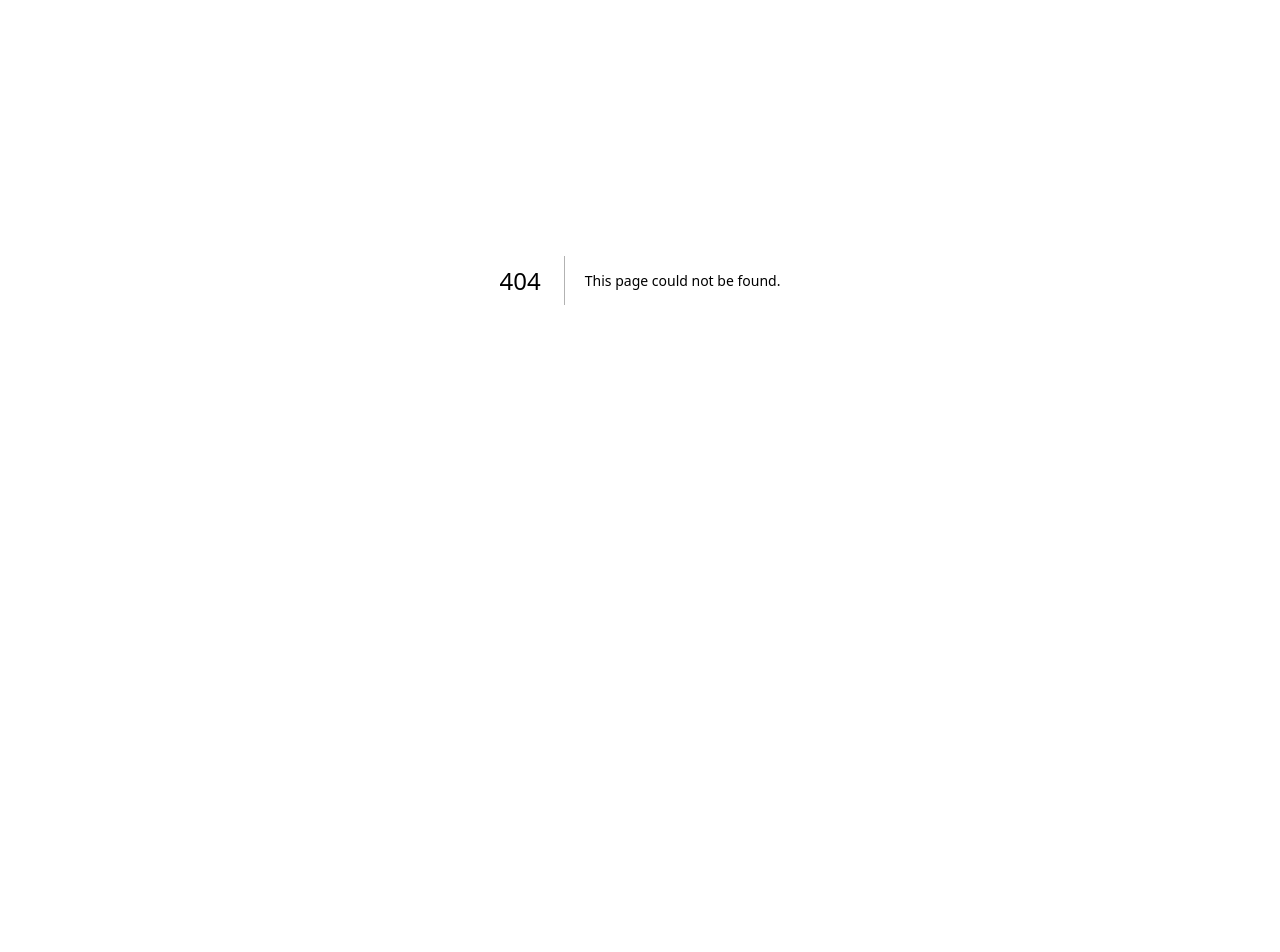
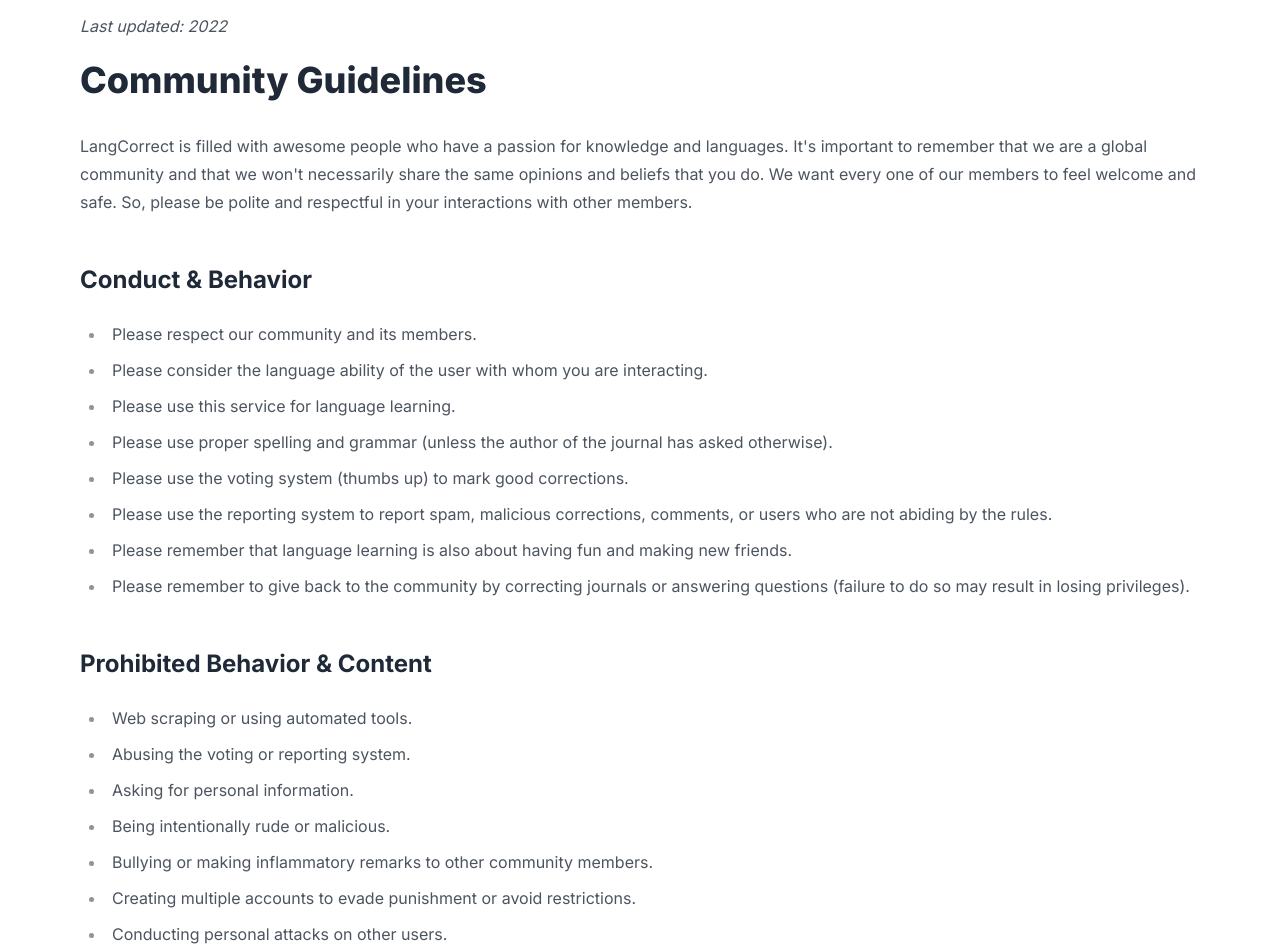
Before and after one commit to LangCorrect/client, a Next.js app: page /community-guidelines in a window 1280 px wide. Before the commit this address had no page. Shown: the part 120-1072 px from the top of the page. Before the commit the page ends 800 px from the top, so only its background shows below. Built offline with nearby package versions, Linux system fonts and the light colour scheme.

Commit message:
feat(Community-Guidelines): Add community guidelines page
Fix #14

```diff
--- /dev/null
+++ b/app/community-guidelines/page.mdx
@@ -0,0 +1,46 @@
+import MDXLayout from '../_components/MDXLayout';
+
+_Last updated: 2022_
+
+
+# Community Guidelines
+
+LangCorrect is filled with awesome people who have a passion for knowledge and languages. It's important to remember that we are a global community and that we won't necessarily share the same opinions and beliefs that you do. We want every one of our members to feel welcome and safe. So, please be polite and respectful in your interactions with other members.
+
+## Conduct & Behavior
+
+- Please respect our community and its members.
+- Please consider the language ability of the user with whom you are interacting.
+- Please use this service for language learning.
+- Please use proper spelling and grammar (unless the author of the journal has asked otherwise).
+- Please use the voting system (thumbs up) to mark good corrections.
+- Please use the reporting system to report spam, malicious corrections, comments, or users who are not abiding by the rules.
+- Please remember that language learning is also about having fun and making new friends.
+- Please remember to give back to the community by correcting journals or answering questions (failure to do so may result in losing privileges).
+
+## Prohibited Behavior & Content
+
+- Web scraping or using automated tools.
+- Abusing the voting or reporting system.
+- Asking for personal information.
+- Being intentionally rude or malicious.
+- Bullying or making inflammatory remarks to other community members.
+- Creating multiple accounts to evade punishment or avoid restrictions.
+- Conducting personal attacks on other users.
+- Getting involved in conflicts between other members (doing so will make you a participant and, as such, you will bear equal responsibility).
+- Discussing religion, political problems, or subjects that are controversial in other countries.
+- Posting and commenting on sexual themes.
+- Doxing (posting or linking to someone's personal information).
+- Engaging in illegal activity.
+- Posting content that is not yours (allowed if properly cited).
+- Posting prejudiced comments or profanity.
+- Spamming.
+- Using a temporary email service to create an account (we may disable accounts found to be using temporary email addresses).
+- Using this service for dating.
+- Writing journal posts and not correcting or giving back to the community.
+
+We will take necessary action to protect the integrity of this community. Sometimes that means giving someone a warning; other times it means revoking privileges or accounts entirely. We request that all community members report behavior that violates our guidelines.
+
+## Agreement
+
+By logging onto the community and using this service, you agree to the terms and conditions listed above.
```
